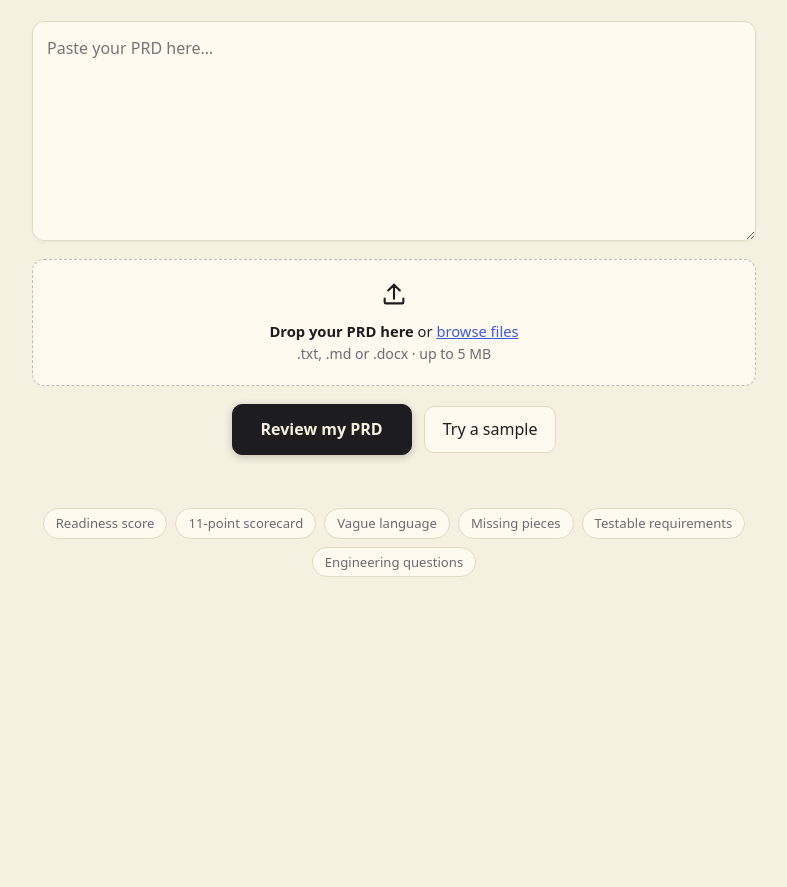
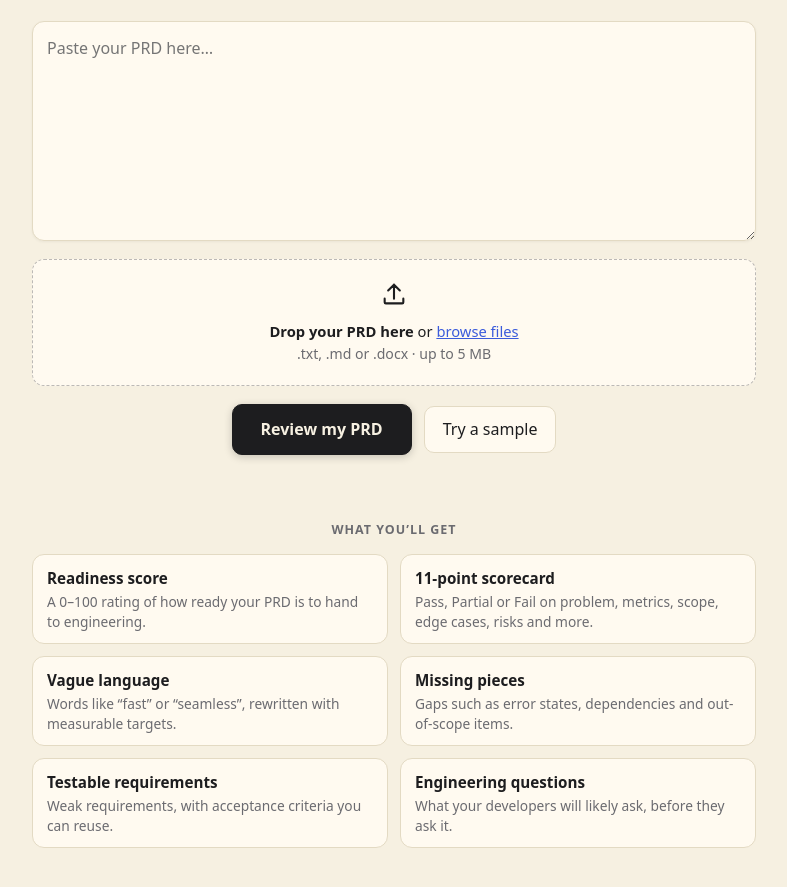
Before and after one commit to iampraneet10/PRD-Reviewer, a website: page index.html in a window 1280 px wide. Shown: the part 139-1026 px from the top of the page, without its empty margins (246-1033 px from the left). Before the commit the page ends 800 px from the top, so only its background shows below. Drawn offline with nearby package versions, Linux system fonts and the light colour scheme.

Commit message:
Update index.html

```diff
--- a/index.html
+++ b/index.html
@@ -23,8 +23,13 @@ button{font:inherit;padding:10px 18px;border-radius:10px;border:1px solid var(--
 button.p{background:var(--ink);color:var(--bg);border-color:var(--ink);font-weight:600;padding:12px 28px;box-shadow:0 2px 8px rgba(0,0,0,.2)}
 textarea{box-shadow:0 1px 3px rgba(0,0,0,.05)}
 #status{text-align:center;margin-top:12px;min-height:1.4em}
-.chips{display:flex;gap:8px;flex-wrap:wrap;justify-content:center;margin-top:22px}
-.chips span{font-size:.82rem;color:var(--mute);border:1px solid var(--line);background:var(--card);padding:4px 12px;border-radius:99px}
+.get{margin-top:34px}
+.get h2{text-align:center;font-size:.78rem;letter-spacing:.08em;text-transform:uppercase;color:var(--mute);margin:0 0 14px;font-weight:600}
+.get ul{list-style:none;margin:0;padding:0;display:grid;grid-template-columns:repeat(2,1fr);gap:12px}
+.get li{background:var(--card);border:1px solid var(--line);border-radius:12px;padding:12px 14px;display:flex;flex-direction:column;gap:2px}
+.get li b{font-size:.95rem}
+.get li span{color:var(--mute);font-size:.86rem;line-height:1.4}
+@media (max-width:560px){.get ul{grid-template-columns:1fr}}
 button:disabled{opacity:.55;cursor:default}
 .hint{color:var(--mute);font-size:.88rem}
 .card{background:var(--card);border:1px solid var(--line);border-radius:14px;padding:16px 18px;margin:16px 0}
@@ -66,7 +71,17 @@ button:disabled{opacity:.55;cursor:default}
 <button id="ex">Try a sample</button>
 </div>
 <div class="hint" id="status"></div>
-<div class="chips"><span>Readiness score</span><span>11-point scorecard</span><span>Vague language</span><span>Missing pieces</span><span>Testable requirements</span><span>Engineering questions</span></div>
+<section class="get" aria-label="What you’ll get">
+<h2>What you’ll get</h2>
+<ul>
+<li><b>Readiness score</b><span>A 0–100 rating of how ready your PRD is to hand to engineering.</span></li>
+<li><b>11-point scorecard</b><span>Pass, Partial or Fail on problem, metrics, scope, edge cases, risks and more.</span></li>
+<li><b>Vague language</b><span>Words like “fast” or “seamless”, rewritten with measurable targets.</span></li>
+<li><b>Missing pieces</b><span>Gaps such as error states, dependencies and out-of-scope items.</span></li>
+<li><b>Testable requirements</b><span>Weak requirements, with acceptance criteria you can reuse.</span></li>
+<li><b>Engineering questions</b><span>What your developers will likely ask, before they ask it.</span></li>
+</ul>
+</section>
 <div id="out"></div>
 </main>
 <script src="https://cdnjs.cloudflare.com/ajax/libs/mammoth/1.6.0/mammoth.browser.min.js"></script>
```
